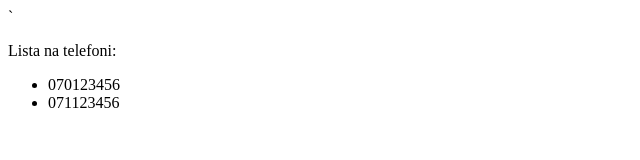
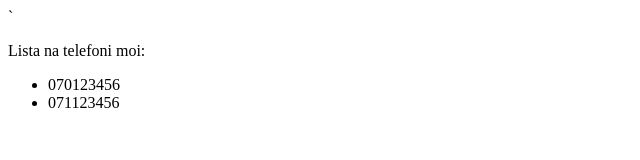
Before and after one commit to palecmk/forProject, a plain HTML site: page index.html in a window 1280 px wide. Shown: the full height of the page, 0-640 px from the left. Drawn offline with Linux system fonts and the light colour scheme.

Commit message:
dodadov moi

```diff
--- a/index.html
+++ b/index.html
@@ -7,7 +7,7 @@
     <title>Document</title>
 </head>
 <body>
-    <p>Lista na telefoni:</p>
+    <p>Lista na telefoni moi:</p>
     <ul id="listaTel">
 
     </ul>
```
